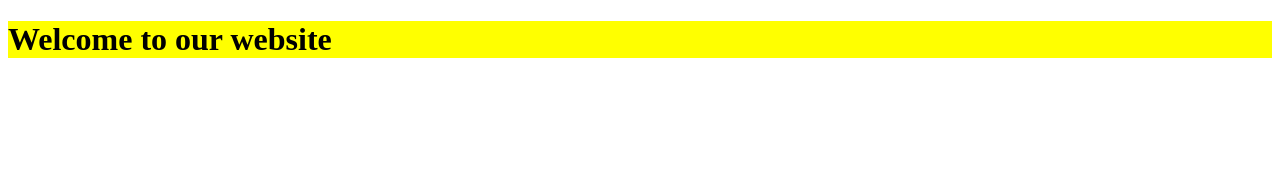
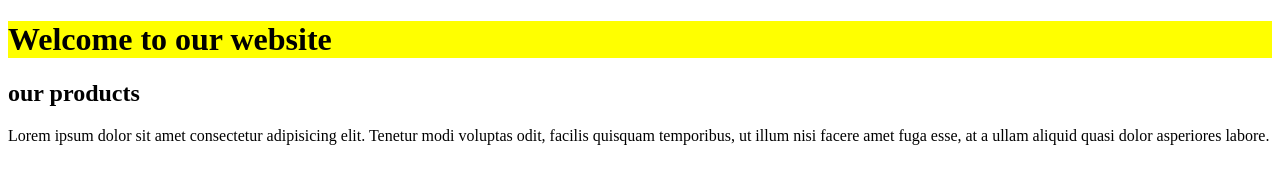
Before and after one commit to ulugbekhusainovv/onlinestore, a plain HTML site: page index.html in a window 1280 px wide. Drawn offline with Linux system fonts and the light colour scheme.

Commit message:
i  added new main tag to index.html

```diff
--- a/index.html
+++ b/index.html
@@ -11,5 +11,15 @@
     <header>
       <h1>Welcome to our website</h1>
     </header>
+    <main>
+      <div class="container">
+        <h2>our products</h2>
+        <p>
+          Lorem ipsum dolor sit amet consectetur adipisicing elit. Tenetur modi
+          voluptas odit, facilis quisquam temporibus, ut illum nisi facere amet
+          fuga esse, at a ullam aliquid quasi dolor asperiores labore.
+        </p>
+      </div>
+    </main>
   </body>
 </html>
```
